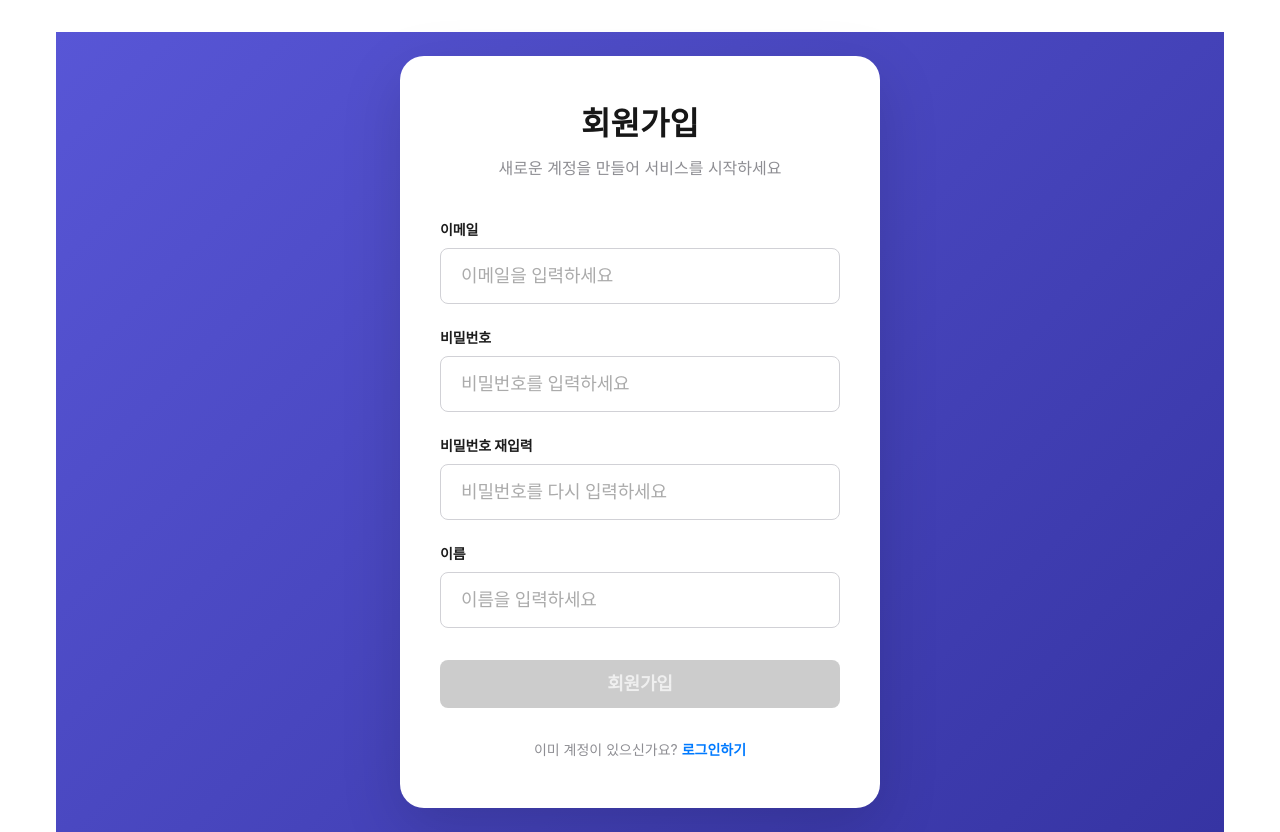
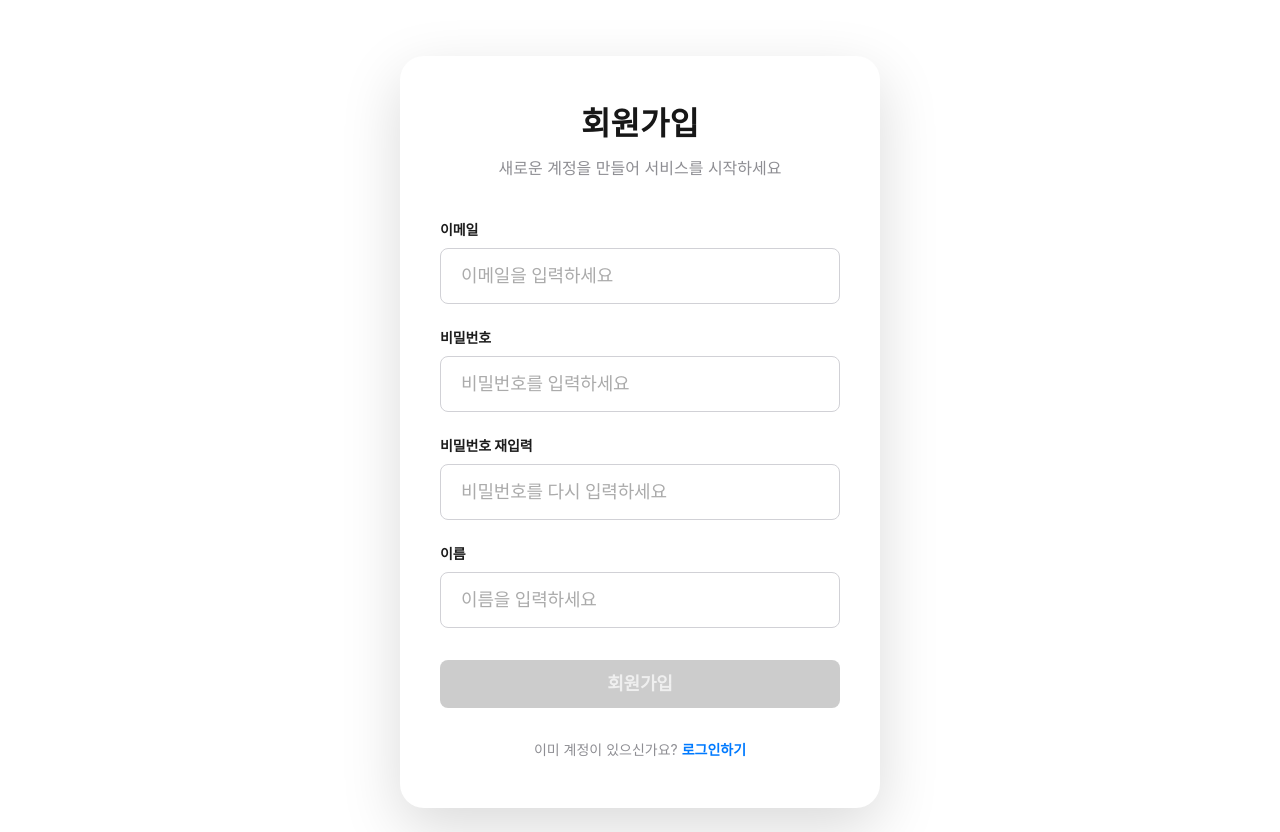
Before and after one commit to Jangonechoi/diary-vibe-coding, a Next.js app: page /auth/signup in a window 1280 px wide. Built offline with nearby package versions, Linux system fonts and the light colour scheme.

Commit message:
fix: auth-signup 라이트 모드 배경색 제거

```diff
--- a/src/app/components/auth-signup/styles.module.css
+++ b/src/app/components/auth-signup/styles.module.css
@@ -5,11 +5,6 @@
   justify-content: center;
   min-height: 100vh;
   padding: 24px;
-  background: linear-gradient(
-    135deg,
-    var(--button-secondary-main) 0%,
-    var(--button-secondary-hover) 100%
-  );
 }
 
 /* 회원가입 카드 */
```
